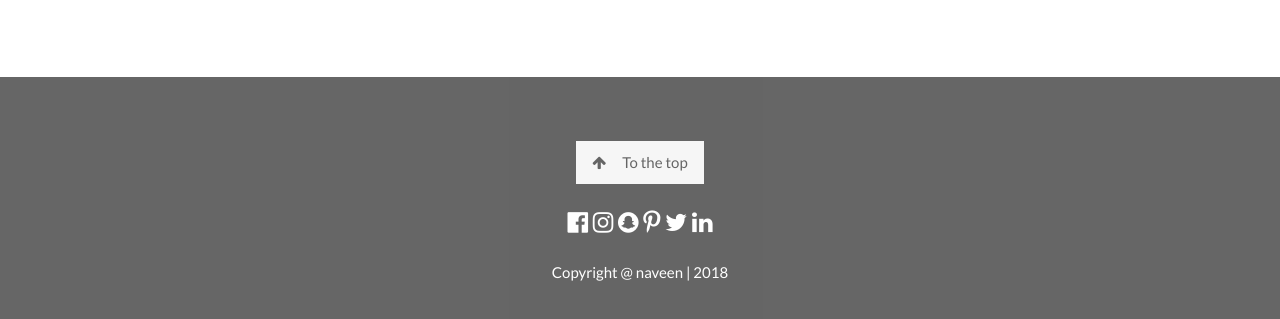
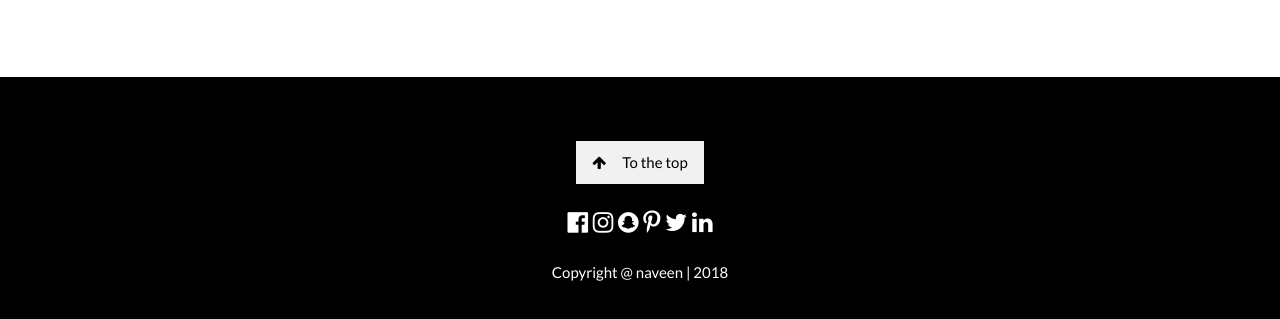
Before and after one commit to hope4/naveenkumar1311.github.io, a plain HTML site: page index.html in a window 1280 px wide. Shown: the part 4067-4386 px from the top of the page. Drawn offline with nearby package versions, Linux system fonts and the light colour scheme; some packages are replaced by stand-ins of ours.

Commit message:
Update index.html

```diff
--- a/index.html
+++ b/index.html
@@ -246,7 +246,7 @@ body, html {
 </div>
 
 <!-- Footer -->
-<footer class="w3-center w3-black w3-padding-64 w3-opacity w3-hover-opacity-off">
+<footer class="w3-center w3-black w3-padding-64">
   <a href="#home" class="w3-button w3-light-grey"><i class="fa fa-arrow-up w3-margin-right"></i>To the top</a>
   <div class="w3-xlarge w3-section">
     <i class="fa fa-facebook-official w3-hover-opacity"></i>
```
